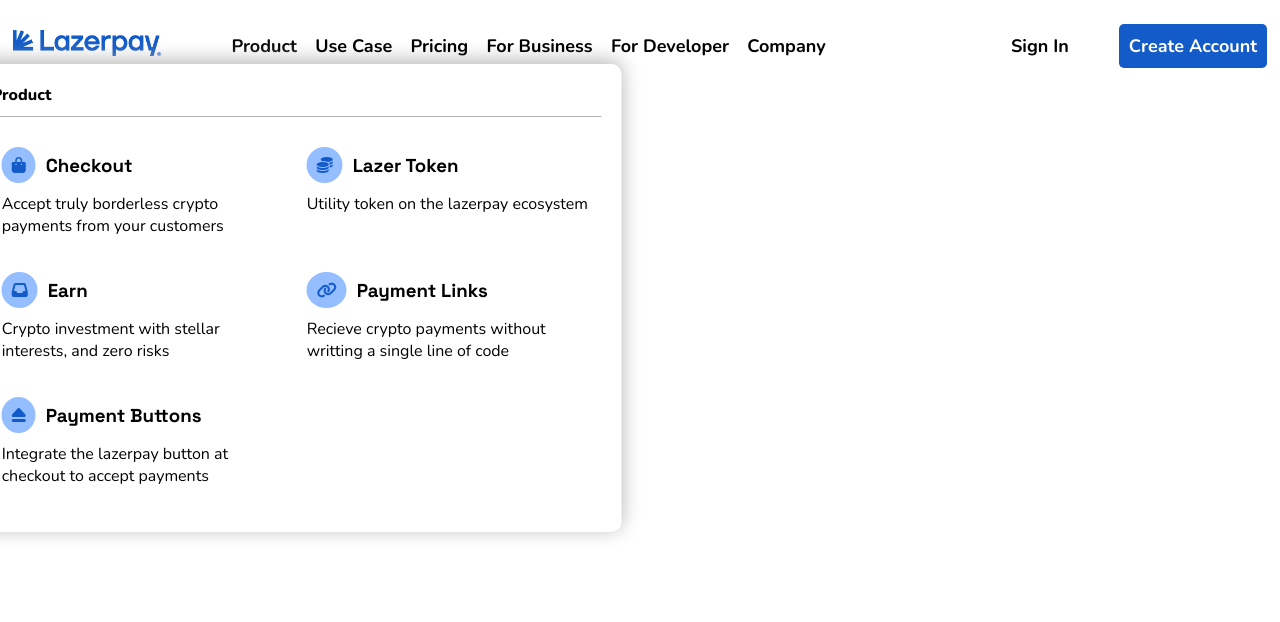
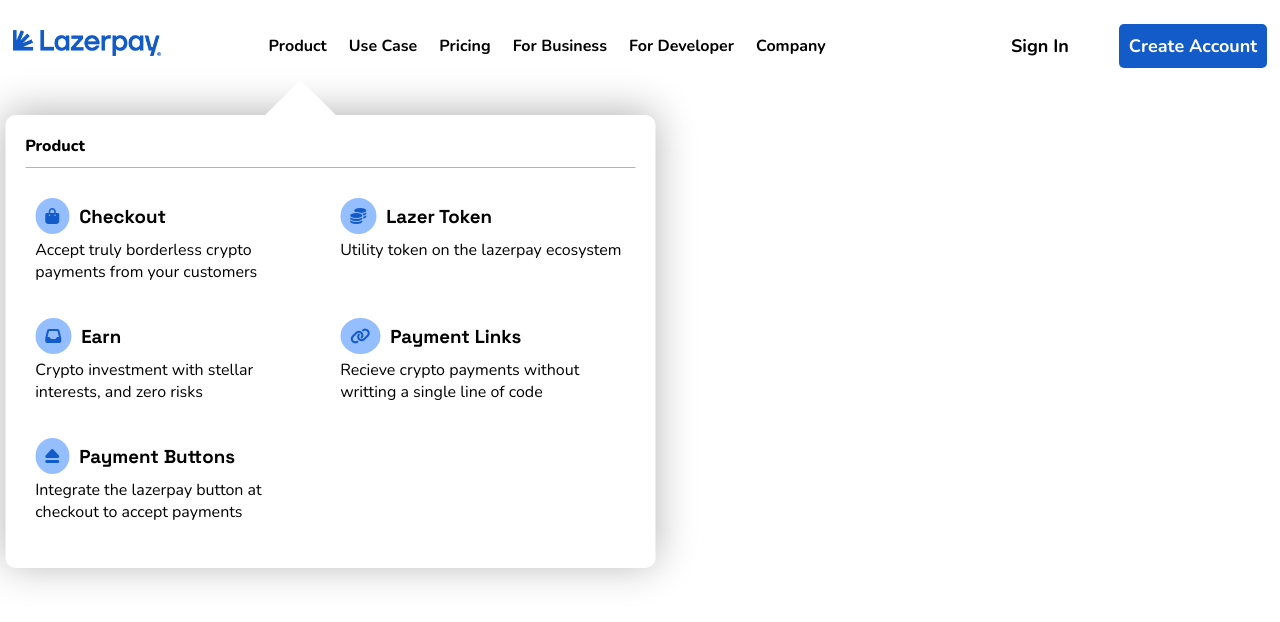
Before and after one commit to JayB-maker/lazerpay-clone, a React (Create React App) app: page / in a window 1280 px wide. Both pictures are taken after a click on the element "Product". Shown: the top 622 px of the page. Built offline with nearby package versions, Linux system fonts and the light colour scheme.

Commit message:
second commit

```diff
--- a/src/components/layout/Header/index.jsx
+++ b/src/components/layout/Header/index.jsx
@@ -1,62 +1,115 @@
-import React, { useState } from 'react'
-import { navs } from '../../../data/data'
-import { Headers, Image, LinkText, InnerHeaders, Navbar, Navs, NavItems, Nav, Text, NavIcon, NavDescription, HeaderCTA, NavItem, TitleText } from '../../ui'
+import React, { useState } from "react";
+import { navs } from "../../../data/data";
+import {
+  Headers,
+  Image,
+  LinkText,
+  InnerHeaders,
+  Navbar,
+  Navs,
+  NavItems,
+  Nav,
+  Text,
+  NavIcon,
+  NavDescription,
+  HeaderCTA,
+  NavItem,
+  TitleText,
+  TextBlue,
+  NavWrapper,
+} from "../../ui";
 
 const Header = () => {
-  const [isHover, setIsHover] = useState(false)
+  const [isHover, setIsHover] = useState(false);
+  const [clicked, setClicked] = useState(false);
 
   const toggle = (index) => {
-    if(isHover === index){
-        return setIsHover(null)
+    if (isHover === index) {
+      return setIsHover(null);
     }
 
     setIsHover(index);
-  }
+  };
 
   return (
     <>
       <Headers>
         <InnerHeaders>
-          <LinkText to="/" style={{flex:"0.4"}}>
+          <LinkText to="/" style={{ flex: "0.5" }}>
             <Image src="assets/logo.png" alt="logo" />
           </LinkText>
           <Navbar>
             {navs.map((item, key) => (
-              <Navs key={key} onMouseEnter={() => toggle(key)} onMouseLeave={() => toggle(key)}>
-                <Text style={{cursor:"pointer", fontWeight:"700", fontSize:"18px"}} >{item.nav}</Text>
-                {isHover === key && <NavItems>
-                  <Text style={{fontWeight: "800", width:"100%", paddingBottom:"10px", borderBottom:"0.5px solid rgb(179, 179, 179)"}}>{item.nav}</Text>
+              <Navs
+                key={key}
+                onMouseEnter={() => toggle(key)}
+                onMouseLeave={() => toggle(key)}
+              >
+                <TextBlue
+                  style={{
+                    cursor: "pointer",
+                    fontWeight: "700",
+                    fontSize: "16px",
+                  }}
+                >
+                  {item.nav}
+                </TextBlue>
+                {isHover === key && item.navItems.length > 1 && (
+                  <NavWrapper>
+                    <NavItems>
+                      <Text
+                        style={{
+                          fontWeight: "800",
+                          width: "100%",
+                          paddingBottom: "10px",
+                          borderBottom: "0.5px solid rgb(179, 179, 179)",
+                        }}
+                      >
+                        {item.nav}
+                      </Text>
                       <NavItem>
                         {item.navItems.map((subItem, key) => (
                           <LinkText to={subItem.link}>
                             <Nav key={key}>
                               <NavIcon>
                                 <i className={subItem.icon} />
-                        <TitleText style={{color:"black", fontWeight:"700"}}>{subItem.navItem}</TitleText>
+                                <TitleText style={{ fontWeight: "700" }}>
+                                  {subItem.navItem}
+                                </TitleText>
                               </NavIcon>
                               <NavDescription>
-                          <Text style={{color:"black"}}>{subItem.description}</Text>
+                                <Text>{subItem.description}</Text>
                               </NavDescription>
                             </Nav>
                           </LinkText>
                         ))}
                       </NavItem>
-                </NavItems>}
+                    </NavItems>
+                  </NavWrapper>
+                )}
               </Navs>
             ))}
           </Navbar>
           <HeaderCTA>
-            <LinkText to="/login" style={{color: "black"}}>
+            <LinkText to="/login" style={{ color: "black" }}>
               Sign In
             </LinkText>
-            <LinkText to="/signup" style={{color:"white", backgroundColor:"#125bc9", padding:"10px", borderRadius:"5px"}}>
+            <LinkText
+              to="/signup"
+              style={{
+                color: "white",
+                backgroundColor: "#125bc9",
+                padding: "10px",
+                borderRadius: "5px",
+              }}
+            >
               Create Account
             </LinkText>
           </HeaderCTA>
         </InnerHeaders>
       </Headers>
     </>
-  )
-}
+  );
+};
 
-export default Header
+export default Header;
--- a/src/components/ui/index.jsx
+++ b/src/components/ui/index.jsx
@@ -1,16 +1,21 @@
 import styled from "styled-components";
-import { Link } from 'react-router-dom'
-
+import { Link } from "react-router-dom";
 
 export const Headers = styled.div`
   width: 100vw;
   padding: 24px 0;
   box-sizing: border-box;
   height: 82px;
-`
+
+  @media screen and (max-width: 1024px) {
+    * {
+      display: none;
+    }
+  }
+`;
 
 export const InnerHeaders = styled.div`
-display:flex;
+  display: flex;
   width: 98vw;
   margin: 0 auto;
   align-items: center;
@@ -19,43 +24,42 @@
 `;
 
 export const Image = styled.img`
-    width: 100%;
-
+  width: 80%;
 `;
 
-export const LinkText = styled(Link)`
-`
+export const LinkText = styled(Link)``;
 
 export const Grid = styled.div`
   display: flex;
   width: 100%;
-    alignItem: center;
-    justifyContent: center;
-
-`
+  alignitem: center;
+  justifycontent: center;
+`;
 
 export const Navbar = styled.div`
   display: flex;
   justify-content: space-between;
-    flex: 1.6;
+  flex: 1.5;
 `;
 
 export const Navs = styled.div`
   position: relative;
 `;
 export const Nav = styled.div`
-display:flex;
-flex-direction:column;
-gap:10px;
-padding:10px;
+  display: flex;
+  flex-direction: column;
+  gap: 5px;
+  padding: 10px;
   margin-bottom: 15px;
-border-radius: 5px;
+  border-radius: 10px;
+  color: ${(props) => props.theme.black};
 
-&:hover{
-    color:blue;
-    // background-color: black;
+  &:hover {
+    background-color: ${(props) => props.theme.primary};
+    color: ${(props) => props.theme.accent};
   }
 `;
+
 export const NavItems = styled.div`
   background-color: ${(props) => props.theme.white};
   padding: 20px;
@@ -63,22 +67,28 @@
   flex-direction: column;
   gap: 20px;
   border-radius: 10px;
+  position: relative;
+  width: 100%;
+  box-shadow: 0 -3px 40px rgb(179, 179, 179);
+
+  &::before {
+    content: "";
+    height: 50px;
+    width: 50px;
+    background-color: ${(props) => props.theme.white};
+    position: absolute;
+    top: -25px;
+    transform: rotate(45deg);
+    left: 270px;
+  }
+`;
+export const NavWrapper = styled.div`
+  padding-top: 50px;
   width: 650px;
   position: absolute;
-right:50%;
+  right: 50%;
   transform: translateX(55%);
   top: 30px;
-box-shadow: 0 -3px 20px rgb(179, 179, 179);
-
-&::before{
-    content: "";
-    width: 50px;
-    height: 50px:
-    background-color: red;
-    position: absolute;
-    top:-500px;
-    z-index: 10;
-}
 `;
 
 export const NavItem = styled.div`
@@ -90,31 +100,36 @@
   font-weight: ${(props) => props.weight && `${props.weight}`};
 `;
 
+export const TextBlue = styled.p`
+  &:hover {
+    color: ${(props) => props.theme.accent};
+  }
+`;
+
 export const TitleText = styled.h3`
-font-family: 'Space Grotesk', sans-serif;
+  font-family: "Space Grotesk", sans-serif;
 `;
 
 export const NavIcon = styled.div`
-display:flex;
-gap:10px;
+  display: flex;
+  gap: 10px;
   align-items: center;
-i{
-    background-color:#94BEFF;
-    color: #125BC9;
-    padding:10px;
-    border-radius:50%;
+  i {
+    background-color: #94beff;
+    color: #125bc9;
+    padding: 10px;
+    border-radius: 50%;
   }
 `;
-export const NavDescription = styled.div`
-`;
+export const NavDescription = styled.div``;
 
 export const HeaderCTA = styled.div`
   flex: 1;
   display: flex;
-align-items:center;
+  align-items: center;
   justify-content: flex-end;
   width: 100%;
-gap:50px;
+  gap: 50px;
   font-size: 18px;
   font-weight: 700;
 `;
```
Also changed, not shown: src/App.jsx (+14 -15 lines). Lines whose indentation alone changed are shown as unchanged.
